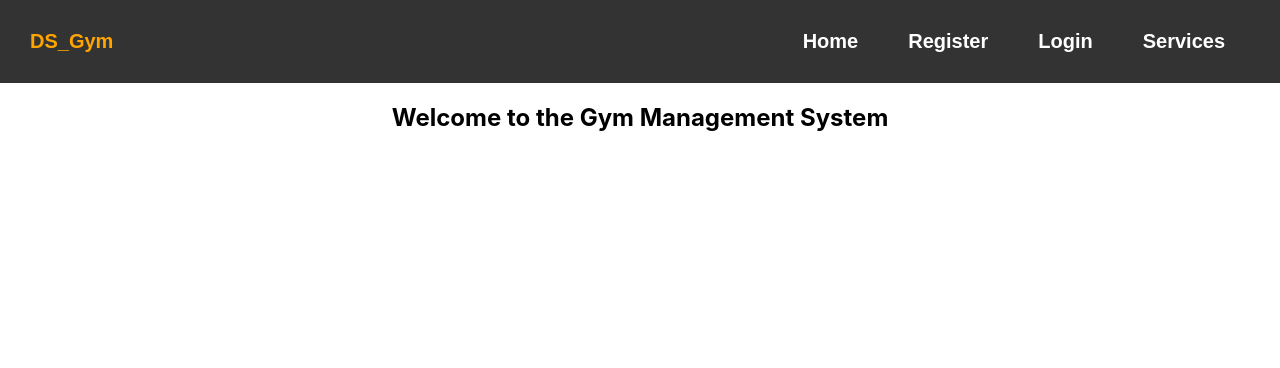
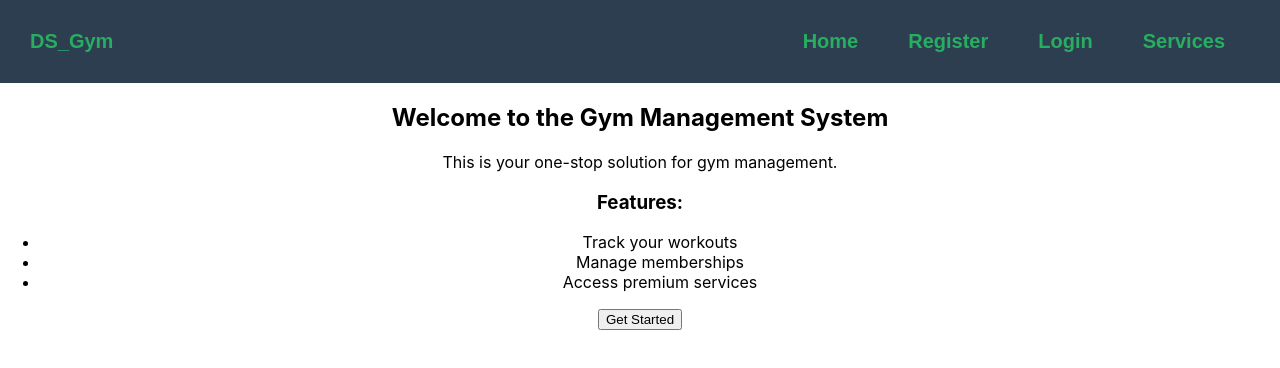
Before and after one commit to filipposmertzanakis/gym, a React (Create React App) app in the folder gym-management-frontend/: page / in a window 1280 px wide. Shown: the top 368 px of the page. Built offline with nearby package versions, Linux system fonts and the light colour scheme.

Commit message:
ALFO: allagh style kai prosthhkh home page

```diff
--- a/gym-management-frontend/src/App.js
+++ b/gym-management-frontend/src/App.js
@@ -1,18 +1,36 @@
 import React from 'react';
-import { BrowserRouter as Router, Route, Routes, Link } from 'react-router-dom';
+import { BrowserRouter as Router, Route, Routes, Link, } from 'react-router-dom';
 import Register from './components/Register';
 import Login from './components/Login';
 import Services from './components/Services';
 import './App.css';
 import './navbar.css';
 
+//EDV EINAI TO HOME PAGE DHLADH H SELIDA POY UA EMFANIZETAI KATHE FORA POY ANOIGEI TO SITE
+function HomePage() {
+  return (
+    <div>
+      <h2>Welcome to the Gym Management System</h2>
+      <p>This is your one-stop solution for gym management.</p>
+      <div className="home-content">
+        <h3>Features:</h3>
+        <ul>
+          <li>Track your workouts</li>
+          <li>Manage memberships</li>
+          <li>Access premium services</li>
+        </ul>
+        <button>Get Started</button>
+      </div>
+    </div>
+  );
+}
+
+//EDV BAZOYME OTI THELOYME NA EMFANIZETAI SE OLES TIS SELIDES
 function App() {
   return (
     <Router>
       <div className="App">
-
-
-        <div className='navbar'>
+        <div className="navbar">
           <p>DS_Gym</p>
           <nav>
             <Link to="/">Home</Link>
@@ -26,13 +44,10 @@ function App() {
           <Route path="/register" element={<Register />} />
           <Route path="/login" element={<Login />} />
           <Route path="/services" element={<Services />} />
-          <Route path="/" element={<h2>Welcome to the Gym Management System</h2>} />
+          <Route path="/" element={<HomePage />} />
         </Routes>
       </div>
-
     </Router>
-
-
   );
 }
 
--- a/gym-management-frontend/src/navbar.css
+++ b/gym-management-frontend/src/navbar.css
@@ -1,10 +1,10 @@
 
 .navbar {
-  color: orange;
+  color: #27AE60;
   font-family: "Rubik", sans-serif;
   font-size: 20px;
   font-weight: bold;
-  background-color: #333;
+  background-color: #2C3E50;
   padding: 10px 30px;
   display: flex;
   justify-content: space-between;
@@ -13,7 +13,7 @@
 
 /* Style for links within the navbar */
 .navbar a {
-  color: white;
+  color: #27AE60;
   text-decoration: none;
   margin: 0 15px;
   padding: 10px;
@@ -23,8 +23,8 @@
 
 /* Hover effect for links */
 .navbar a:hover {
-  background-color: orange;
-  color: #333;
+  text-decoration: underline;
+  color: #27AE60;
 
 }
 
```
Lines whose indentation alone changed are shown as unchanged.
